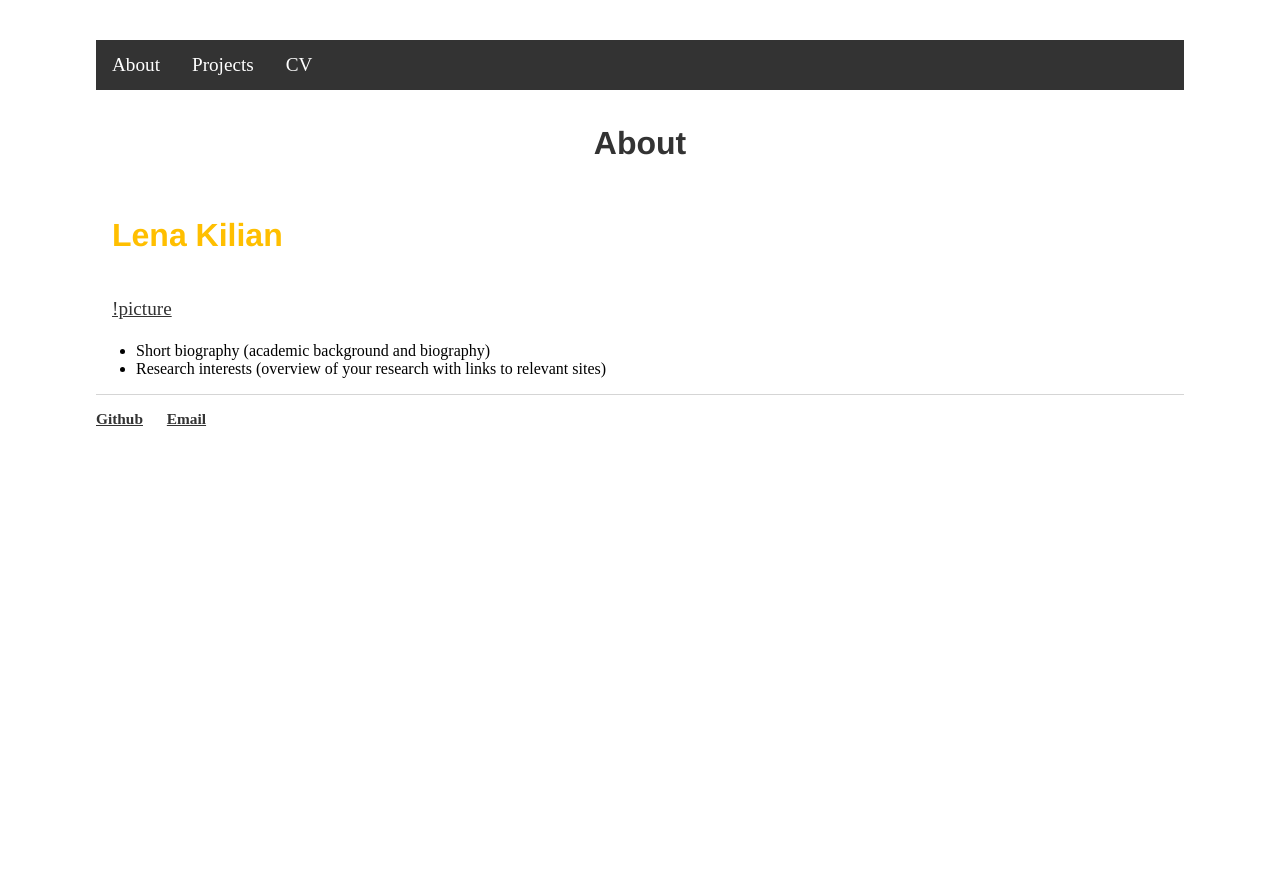
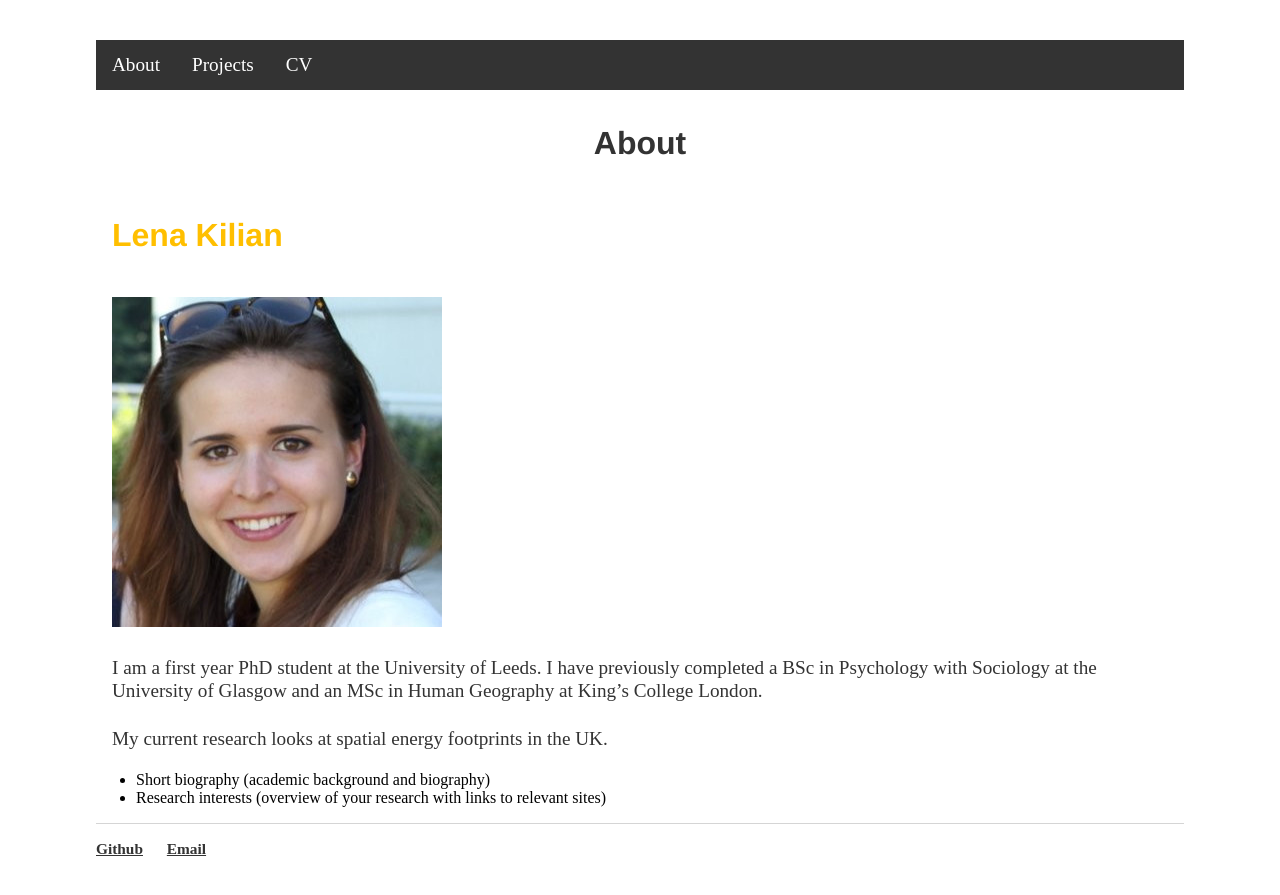
Before and after one commit to lena-kilian/lena-kilian.github.io, a Jekyll site: the page built from index.md, in a window 1280 px wide. Shown: the top 895 px of the page. Built offline with Jekyll 4.4.1, drawn with Linux system fonts in a browser that asks for light colours; our own code applies the rules of GitHub Pages for plain Markdown files.

Commit message:
Update index.md

```diff
--- a/index.md
+++ b/index.md
@@ -2,7 +2,12 @@
 
 ## Lena Kilian
 
-[!picture](Photo_LenaKilian.jpg)
+![picture](Photo_LenaKilian.png)
+
+I am a first year PhD student at the University of Leeds. I have previously completed a BSc in Psychology with Sociology at the University of Glasgow and an MSc in Human Geography at King's College London.
+
+My current research looks at spatial energy footprints in the UK.
+
 
 - Short biography (academic background and biography)
 - Research interests (overview of your research with links to relevant sites)
```
